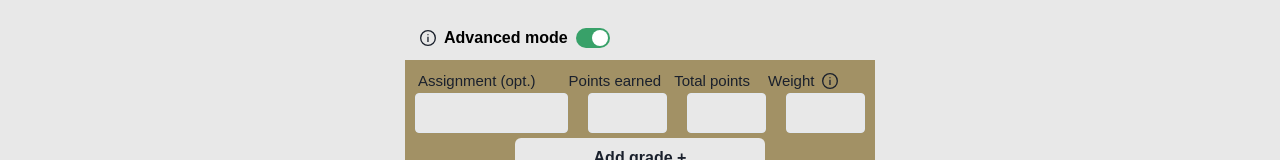
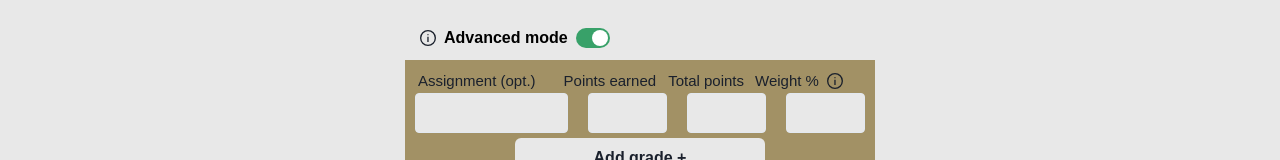
Before and after one commit to danctila/calculator-frontend, a React (Vite) app: page / in a window 1280 px wide. Both pictures are taken after a click on the label 592 px from the left and 268 px from the top of the page. Shown: the part 230-390 px from the top of the page. Built offline with nearby package versions, Linux system fonts and the light colour scheme.

Commit message:
Fixed advanced calculator logic

```diff
--- a/src/Components/AdvCalculator.tsx
+++ b/src/Components/AdvCalculator.tsx
@@ -46,16 +46,22 @@ const Calculator = () => {
   };
 
   const calculation = () => {
-    let finalGrade = 0;
+    let avgSum = 0;
+    let weightSum = 0;
     for (let i = 0; i < formFields.length; i++) {
       let earned = formFields[i].pointsEarned as unknown as number;
       let total = formFields[i].totalPoints as unknown as number;
-      let category = formFields[i].category as unknown as number;
+      let score = ((earned / total) * 100).toFixed(2) as unknown as number;
+      let weight = (formFields[i].category as unknown as number) * 1;
 
-      finalGrade += 100 * (earned / total) * category;
+      avgSum += score * weight;
+      weightSum += weight * 1;
     }
 
-    return finalGrade;
+    let result = avgSum / weightSum;
+
+    if (isNaN(result)) return 0;
+    else return result;
   };
 
   const letter = (number: any) => {
@@ -81,21 +87,21 @@ const Calculator = () => {
           <Text fontSize="15" ml="3px">
             Assignment (opt.)
           </Text>
-          <Text fontSize="15" ml="25px">
+          <Text fontSize="15" ml="20px">
             Points earned
           </Text>
-          <Text fontSize="15" ml="5px">
+          <Text fontSize="15" ml="4px">
             Total points
           </Text>
           <HStack>
-            <Text fontSize="15" ml="10px">
-              Weight
+            <Text fontSize="15" ml="3px">
+              Weight %
             </Text>
             <Tooltip
               bg="#989898"
               color="#214D7D"
               hasArrow
-              label="Enter grade weight in decimal form '0.00'"
+              label="Enter grade weight in percent form"
               placement="top-start"
               isOpen={weightTip}
             >
```
